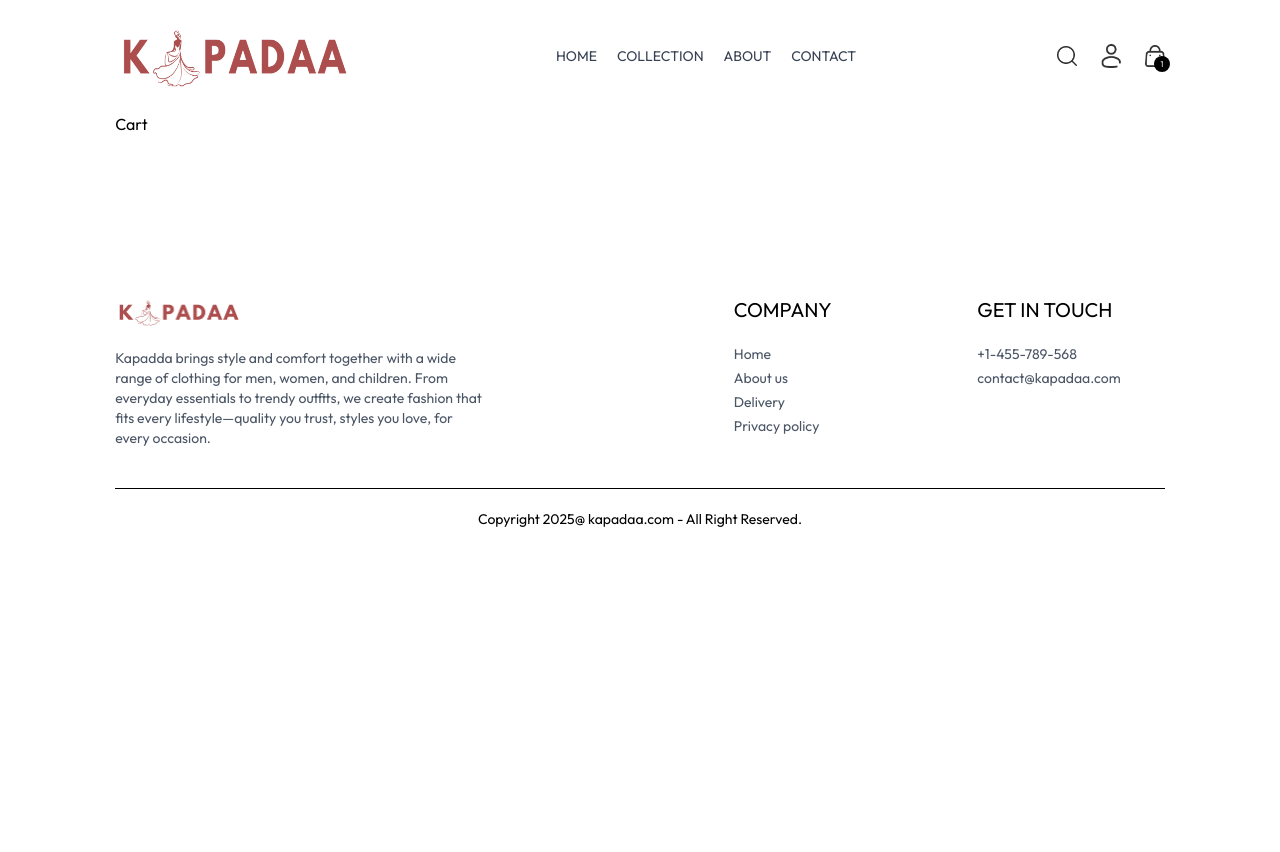
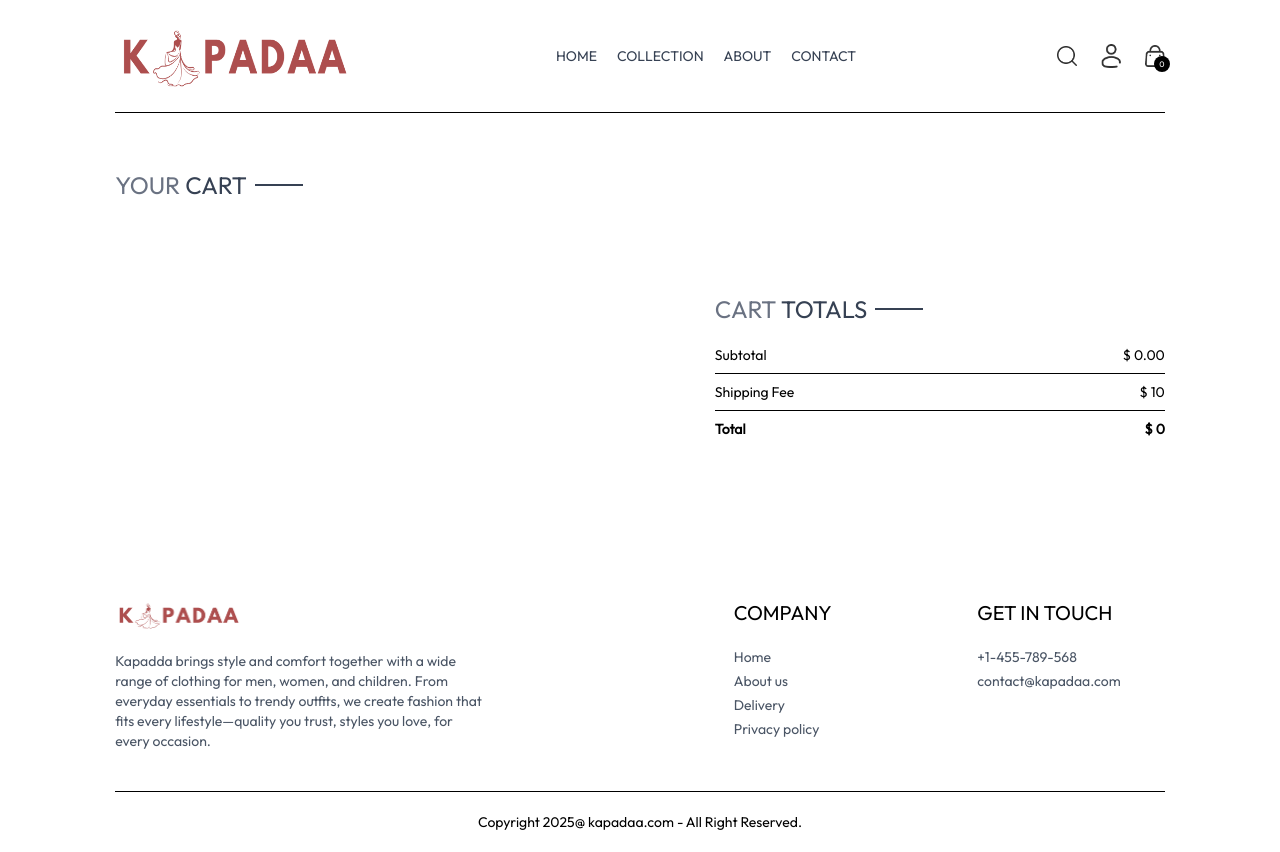
Before and after one commit to devCodeUp03/kapada-frontend, a React (Vite) app: page /cart in a window 1280 px wide. Before the commit the page ends 800 px from the top, so only its background shows below. Built offline with nearby package versions, Linux system fonts and the light colour scheme.

Commit message:
created a cart page where the selected cart items are listed and total is calculated

```diff
--- a/src/App.jsx
+++ b/src/App.jsx
@@ -12,12 +12,13 @@
 import Navbar from "./components/Navbar";
 import Footer from "./components/Footer";
 import Searchbar from "./components/Searchbar";
+import { ToastContainer } from "react-toastify";
 
 const App = () => {
   return (
     <div className="px-4 sm:px-[5vw] md:px-[7vw] lg:px-[9vw]">
-    <Navbar />
-    <Searchbar />
+      <Navbar />
+      <Searchbar />
       <Routes>
         <Route path="/" element={<Home />} />
         <Route path="/collection" element={<Collection />} />
@@ -30,6 +31,7 @@
         <Route path="/place-order" element={<PlaceOrder />} />
       </Routes>
       <Footer />
+      <ToastContainer />
     </div>
   );
 };
--- /dev/null
+++ b/src/components/CartTotal.jsx
@@ -0,0 +1,41 @@
+import React, { useContext } from "react";
+import { ShopContext } from "../context/ShopContext";
+import Title from "./Title";
+
+const CartTotal = () => {
+  const { currency, delivery_fee, getCartAmount } = useContext(ShopContext);
+
+  return (
+    <div className="w-full">
+      <div className="text-2xl">
+        <Title text1={"CART"} text2={"TOTALS"} />
+      </div>
+      <div className="flex flex-col gap-2 mt-2 text-sm">
+        <div className="flex justify-between">
+          <p>Subtotal</p>
+          <p>
+            {currency} {getCartAmount()}.00
+          </p>
+        </div>
+        <hr />
+        <div className="flex justify-between">
+          <p>Shipping Fee</p>
+          <p>
+            {currency} {delivery_fee}
+          </p>
+        </div>
+        <hr />
+
+        <div className="flex justify-between">
+          <b>Total</b>
+          <b>
+            {currency}{" "}
+            {getCartAmount() === 0 ? 0 : getCartAmount() + delivery_fee}
+          </b>
+        </div>
+      </div>
+    </div>
+  );
+};
+
+export default CartTotal;
--- a/src/components/Navbar.jsx
+++ b/src/components/Navbar.jsx
@@ -4,7 +4,7 @@
 import { ShopContext } from "../context/ShopContext";
 
 const Navbar = () => {
-  const { setShowSearch } = useContext(ShopContext);
+  const { setShowSearch, productCountAddedToCart } = useContext(ShopContext);
   const [open, setOpen] = useState(false);
   return (
     <div className="flex items-center justify-between font-medium py-5">
@@ -63,7 +63,7 @@
         <Link to="/cart" className="relative">
           <img src={assets.cart_icon} alt="cart_icon" className="w-5 min-w-5" />
           <p className="absolute right-[-5px] bottom-[-5px] w-4 text-center leading-4 bg-black text-white rounded-full aspect-square text-[8px]">
-            1
+            {productCountAddedToCart}
           </p>
         </Link>
 
--- a/src/context/ShopContext.jsx
+++ b/src/context/ShopContext.jsx
@@ -1,20 +1,99 @@
-import { createContext, useState } from "react";
+import { createContext, useEffect, useState } from "react";
 import { products } from "../assets/frontend_assets/assets";
+import { toast } from "react-toastify";
 
 export const ShopContext = createContext();
 
 const ShopContextProvider = (props) => {
+  const currency = "$";
+  const delivery_fee = 10;
+  const [search, setSearch] = useState("");
+  const [showSearch, setShowSearch] = useState(false);
+  const [cartItems, setCartItems] = useState({});
+  const [productCountAddedToCart, setProductCountAddedToCart] = useState(0);
 
-    const currency = '$';
-    const delivery_fee = 10;
-    const [search, setSearch] = useState('');
-    const [showSearch, setShowSearch] = useState(false);
+  const addToCart = async (itemId, size) => {
+    if (!size) {
+      toast.error("Please select sizes!");
+      return;
+    }
+    let cartData = structuredClone(cartItems);
+
+    if (cartData[itemId]) {
+      if (cartData[itemId][size]) {
+        cartData[itemId][size] += 1;
+      } else {
+        cartData[itemId][size] = 1;
+      }
+    } else {
+      cartData[itemId] = {};
+      cartData[itemId][size] = 1;
+    }
+
+    setCartItems(cartData);
+    setProductCountAddedToCart(getProductCount(cartData));
+  };
+
+  const getProductCount = (cartItems) => {
+    let totalCount = 0;
+    for (const items in cartItems) {
+      for (const item in cartItems[items]) {
+        try {
+          if (cartItems[items][item] > 0) {
+            totalCount += cartItems[items][item];
+          }
+        } catch (error) {
+          console.log(error);
+        }
+      }
+    }
+
+    // console.log(totalCount);
+
+    return totalCount;
+  };
+
+  const updateQuantity = async (itemId, size, quantity) => {
+    let cartData = structuredClone(cartItems);
+    cartData[itemId][size] = quantity;
+    setCartItems(cartData);
+    setProductCountAddedToCart(getProductCount(cartData));
+  };
+
+  const getCartAmount = () => {
+    let totalAmount = 0;
+    for (const items in cartItems) {
+      let itemInfo = products.find((product) => product._id === items);
+      for (const item in cartItems[items]) {
+        try {
+          if (cartItems[items][item] > 0) {
+            totalAmount += cartItems[items][item] * itemInfo.price;
+          }
+        } catch (err) {
+          console.log(err);
+        }
+      }
+    }
+    return totalAmount;
+  };
+
+  useEffect(() => {
+    // console.log(cartItems);
+  }, [cartItems]);
 
   const value = {
     products,
     currency,
     delivery_fee,
-    search, setSearch, showSearch, setShowSearch
+    search,
+    setSearch,
+    showSearch,
+    setShowSearch,
+    cartItems,
+    addToCart,
+    productCountAddedToCart,
+    updateQuantity,
+    getCartAmount,
   };
 
   return (
--- a/src/pages/Cart.jsx
+++ b/src/pages/Cart.jsx
@@ -1,9 +1,98 @@
-import React from 'react'
+import React, { useContext, useEffect, useState } from "react";
+import { ShopContext } from "../context/ShopContext";
+import Title from "../components/Title";
+import { assets } from "../assets/frontend_assets/assets";
+import CartTotal from "../components/CartTotal";
 
 const Cart = () => {
+  const { cartItems, products, currency, updateQuantity } =
+    useContext(ShopContext);
+  const [cartData, setCartData] = useState([]);
+  useEffect(() => {
+    const tempData = [];
+    for (const items in cartItems) {
+      for (const item in cartItems[items]) {
+        if (cartItems[items][item] > 0) {
+          tempData.push({
+            _id: items,
+            size: item,
+            quantity: cartItems[items][item],
+          });
+        }
+      }
+    }
+    setCartData(tempData);
+  }, [cartItems]);
   return (
-    <div>Cart</div>
-  )
-}
+    <div className="border-t pt-14">
+      <div className="text-2xl mb-3">
+        <Title text1={"YOUR"} text2={"CART"} />
+      </div>
 
-export default Cart
+      <div>
+        {cartData.map((item, idx) => {
+          const productData = products.find(
+            (product) => product._id === item._id
+          );
+          return (
+            <div
+              key={idx}
+              className="py-4 border-t border-b text-gray-700 grid grid-cols-[4fr_0.5fr_0.5fr] sm:grid-cols-[4fr_2fr_0.5fr] items-center gap-4"
+            >
+              <div className="flex items-start gap-6">
+                <img
+                  className="w-16 sm:w-20"
+                  src={productData.image[0]}
+                  alt=""
+                />
+                <div>
+                  <p className="text-xs sm:text-lg font medium">
+                    {productData.name}
+                  </p>
+                  <div className="flex items-center gap-5 mt-2">
+                    <p>
+                      {currency}
+                      {productData.price}
+                    </p>
+                    <p className="px-2 sm:px-3 sm:py-1 border bg-slate-50">
+                      {item.size}
+                    </p>
+                  </div>
+                </div>
+              </div>
+              <input
+                onChange={(e) =>
+                  e.target.value === "" || e.target.value === "0"
+                    ? null
+                    : updateQuantity(
+                        item._id,
+                        item.size,
+                        Number(e.target.value)
+                      )
+                }
+                className="border max-w-10 sm:max-w-20 px-1 sm:px-2 py-1"
+                type="number"
+                min={1}
+                defaultValue={item.quantity}
+              />
+              <img
+                onClick={() => updateQuantity(item._id, item.size, 0)}
+                className="w-4 mr-4 sm:w-5 cursor-pointer"
+                src={assets.bin_icon}
+                alt=""
+              />
+            </div>
+          );
+        })}
+      </div>
+
+      <div className="flex justify-end my-20">
+        <div className="w-full sm:w-[450px]">
+          <CartTotal />
+        </div>
+      </div>
+    </div>
+  );
+};
+
+export default Cart;
--- a/src/pages/Product.jsx
+++ b/src/pages/Product.jsx
@@ -6,7 +6,7 @@
 
 const Product = () => {
   const { productId } = useParams();
-  const { products, currency } = useContext(ShopContext);
+  const { products, currency, addToCart } = useContext(ShopContext);
   const [image, setImage] = useState("");
   const [size, setSize] = useState("");
 
@@ -77,7 +77,7 @@
               ))}
             </div>
           </div>
-          <button className="bg-black text-white px-8 py-3 text-sm active:bg-gray-700 cursor-pointer">
+          <button onClick={() => addToCart(product._id, size)} className="bg-black text-white px-8 py-3 text-sm active:bg-gray-700 cursor-pointer">
             ADD TO CART
           </button>
           <hr className="mt-8 sm:w-4/5" />
```
